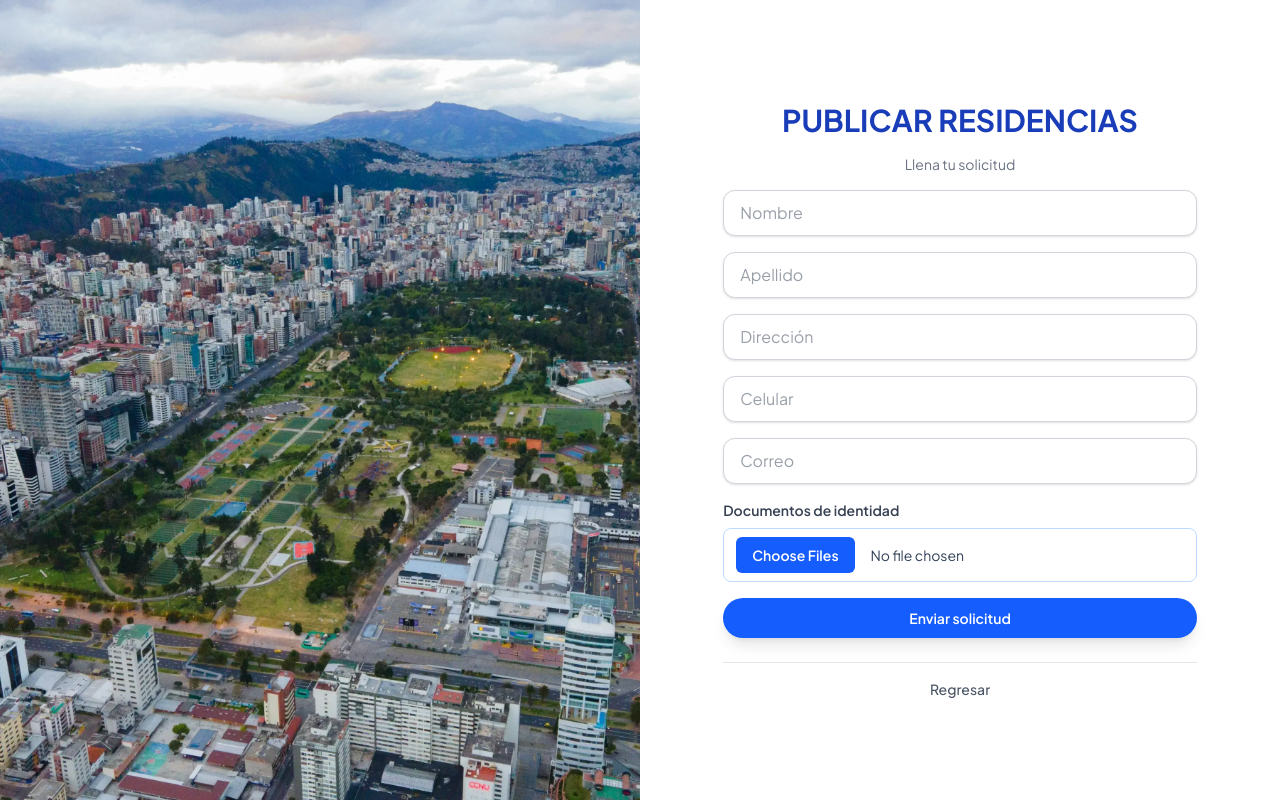
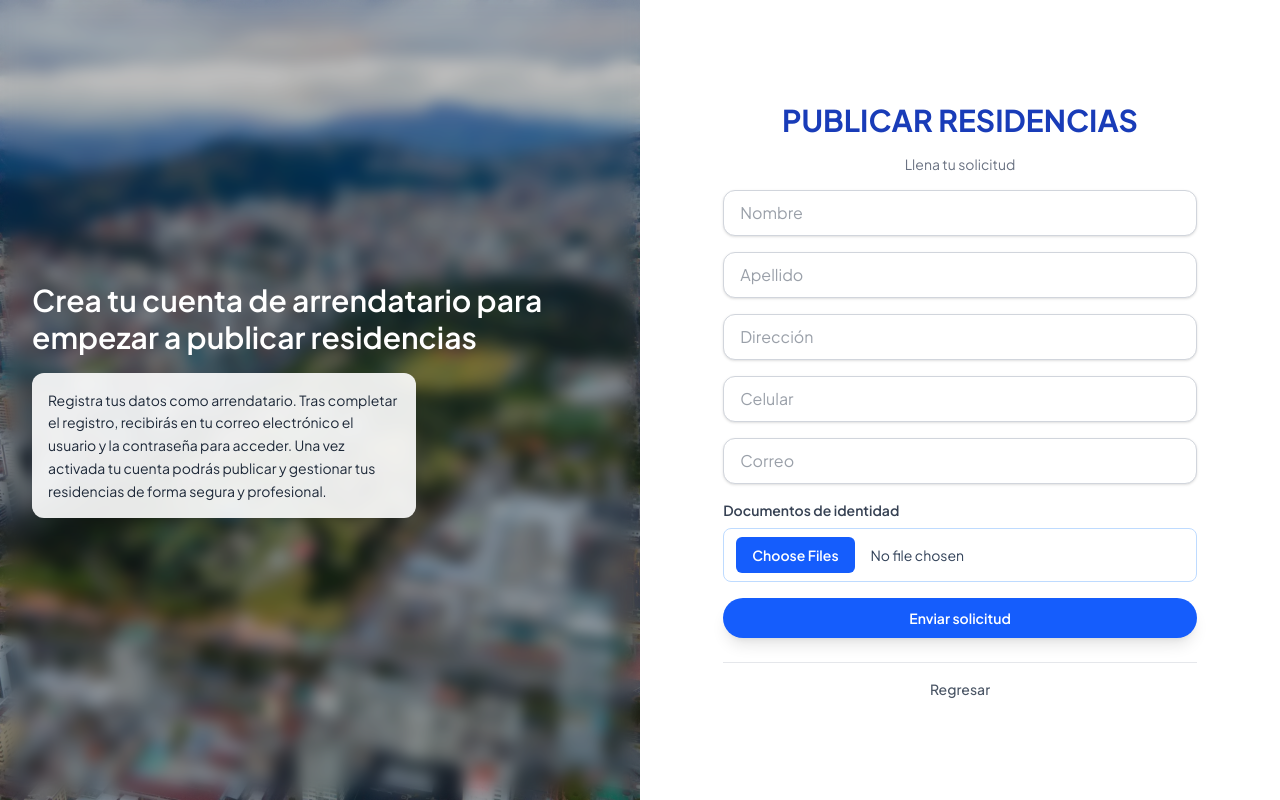
Before and after one commit to PeerJack22/panaroom, a React (Vite) app: page /publicar-residencias in a window 1280 px wide. Built offline with nearby package versions, Linux system fonts and the light colour scheme.

Commit message:
Estilos : Formulario de arrendatario

```diff
--- a/src/pages/PublicarResidencias.jsx
+++ b/src/pages/PublicarResidencias.jsx
@@ -109,7 +109,7 @@ export const PublicarResidencias = () => {
     return (
         <div className="flex flex-col sm:flex-row h-screen bg-white" style={{ fontFamily: '"Plus Jakarta Sans", sans-serif' }}>
             {/* Imagen lateral */}
-            <div className="w-full sm:w-1/2 h-1/3 sm:h-screen hidden sm:block">
+            <div className="w-full sm:w-1/2 h-1/3 sm:h-screen hidden sm:block relative">
                 <img
                     src="/images/quito.webp"
                     alt="Quito"
@@ -118,6 +118,19 @@ export const PublicarResidencias = () => {
                     loading="eager"
                     decoding="async"
                 />
+
+                {/* Overlay difuminado con título y tarjeta informativa */}
+                <div className="absolute inset-0 bg-black/25 backdrop-blur-sm flex flex-col justify-center items-start p-8">
+                    <h2 className="text-2xl md:text-3xl font-semibold text-white leading-tight mb-4">
+                        Crea tu cuenta de arrendatario para empezar a publicar residencias
+                    </h2>
+
+                    <div className="bg-white/90 rounded-xl p-4 max-w-sm shadow-lg">
+                        <p className="text-sm text-gray-800 leading-relaxed">
+                            Registra tus datos como arrendatario. Tras completar el registro, recibirás en tu correo electrónico el usuario y la contraseña para acceder. Una vez activada tu cuenta podrás publicar y gestionar tus residencias de forma segura y profesional.
+                        </p>
+                    </div>
+                </div>
             </div>
 
             {/* Contenedor de formulario */}
--- a/src/pages/Register.jsx
+++ b/src/pages/Register.jsx
@@ -28,7 +28,7 @@ export const Register = () => {
             <div className="w-full sm:w-1/2 sm:h-screen flex justify-center items-center px-6 md:px-8 py-6 md:py-8 bg-white">
                 <div className="w-full max-w-md">
                     <h1 className="text-2xl md:text-3xl font-bold text-gray-900 mb-2 text-center sm:text-left">
-                        Registro estudiante
+                        Formulario de Registro
                     </h1>
                     <p className="text-gray-600 text-sm text-center sm:text-left mb-5">
                         Crea tu cuenta de estudiante y confirma tu correo para iniciar sesión
```
